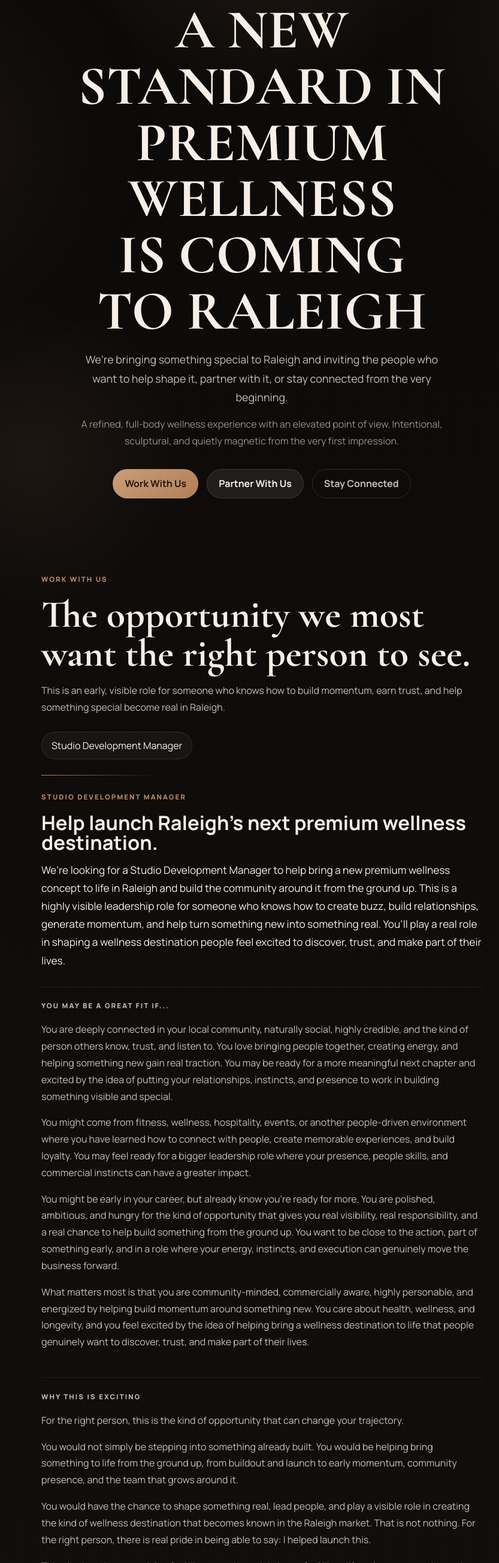
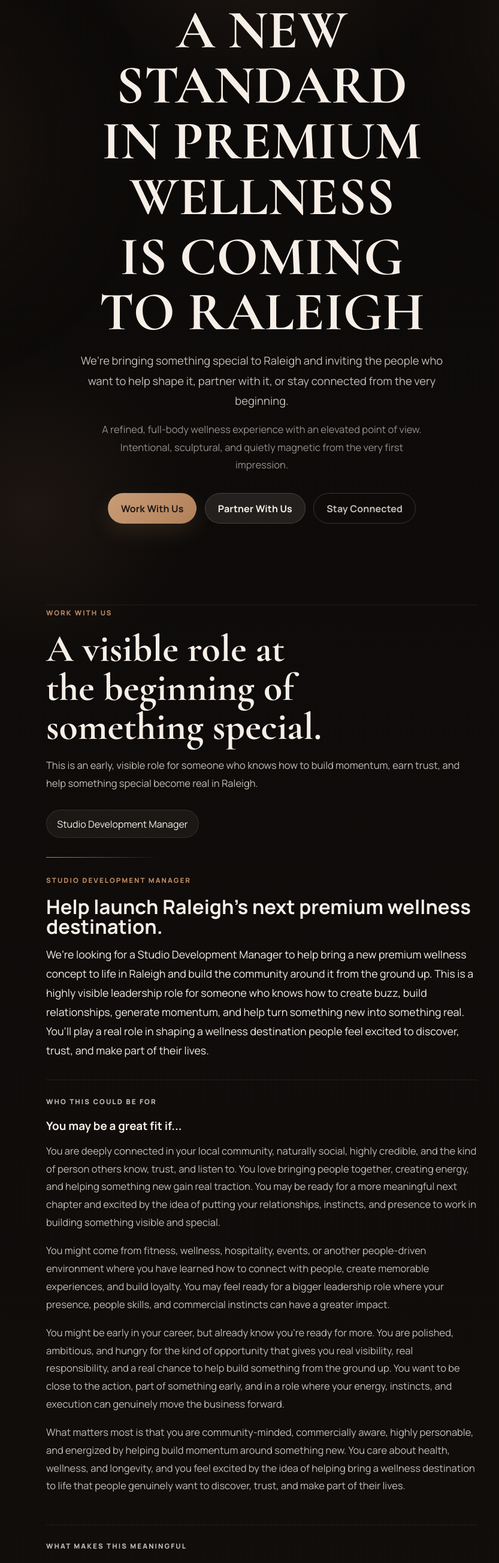
Before and after one commit to rbediner/raleigh-premium-wellness, a website with bundled scripts: page site/index.html in a window 1280 px wide. Shown: the part 194-2800 px from the top of the page at 60% size, without its empty margins (203-1036 px from the left). Built offline with nearby package versions, Linux system fonts and the light colour scheme.

Commit message:
Polish staging page alignment and visual hierarchy

```diff
--- a/site/index.html
+++ b/site/index.html
@@ -43,9 +43,8 @@
       <section id="hero" class="hero-section hero-shell">
         <p class="eyebrow-label">Founder-Led Local Preview</p>
         <h1>
-          <span>A NEW STANDARD IN</span>
-          <span>PREMIUM WELLNESS</span>
-          <span>IS COMING TO RALEIGH</span>
+          <span>A NEW STANDARD IN PREMIUM WELLNESS</span>
+          <span class="hero-section__headline-accent">IS COMING TO RALEIGH</span>
         </h1>
         <p class="hero-section__lead">
           We’re bringing something special to Raleigh and inviting the people who want to help shape it,
@@ -72,7 +71,7 @@
       <section id="work-with-us" class="content-section content-shell content-shell--lead">
         <div class="section-heading">
           <p class="eyebrow-label">Work With Us</p>
-          <h2>The opportunity we most want the right person to see.</h2>
+          <h2>A visible role at the beginning of something special.</h2>
           <p class="section-heading__support">
             This is an early, visible role for someone who knows how to build momentum, earn trust, and help
             something special become real in Raleigh.
@@ -97,7 +96,8 @@
           </header>
 
           <section class="narrative-block">
-            <p class="eyebrow-label">You may be a great fit if...</p>
+            <p class="eyebrow-label">Who this could be for</p>
+            <h4>You may be a great fit if...</h4>
             <p>
               You are deeply connected in your local community, naturally social, highly credible, and the
               kind of person others know, trust, and listen to. You love bringing people together, creating
@@ -127,7 +127,8 @@
           </section>
 
           <section class="narrative-block">
-            <p class="eyebrow-label">Why this is exciting</p>
+            <p class="eyebrow-label">What makes this meaningful</p>
+            <h4>Why this is exciting</h4>
             <p>For the right person, this is the kind of opportunity that can change your trajectory.</p>
             <p>
               You would not simply be stepping into something already built. You would be helping bring
@@ -157,7 +158,8 @@
           </section>
 
           <section class="narrative-block">
-            <p class="eyebrow-label">What you might find yourself doing</p>
+            <p class="eyebrow-label">How you may make an impact</p>
+            <h4>What you might find yourself doing</h4>
             <p class="section-preface">
               This is not an all-inclusive list, but here are some of the ways you may find yourself making
               an impact in this role:
@@ -210,7 +212,8 @@
           </section>
 
           <section class="narrative-block">
-            <p class="eyebrow-label">Interested? Know someone?</p>
+            <p class="eyebrow-label">Raise your hand or make an introduction</p>
+            <h4>Interested? Know someone?</h4>
             <p>If this sounds like you, let’s talk.</p>
             <p>
               And if someone came to mind while reading this, please share it with them. We’d love for the
@@ -241,7 +244,7 @@
       <section id="partner-with-us" class="content-section content-shell">
         <div class="section-heading">
           <p class="eyebrow-label">Partner With Us</p>
-          <h2>Community-minded by design.</h2>
+          <h2>Invite us into the right conversations.</h2>
           <p class="section-heading__support">
             We’re interested in warm, credible partnerships that feel thoughtfully connected to Raleigh and
             natural to share with the right people.
@@ -264,7 +267,7 @@
       <section id="stay-connected" class="content-section content-shell">
         <div class="section-heading">
           <p class="eyebrow-label">Stay Connected</p>
-          <h2>Be near the front of the line.</h2>
+          <h2>Stay close as Raleigh takes shape.</h2>
           <p class="section-heading__support">
             Want to be first in line when pre-sales opens? Sign up below to be notified when a limited
             number of discounted Founding Member VIP packages become available and to stay connected as we
@@ -283,7 +286,7 @@
       <section id="about" class="content-section content-shell">
         <div class="section-heading">
           <p class="eyebrow-label">About Us</p>
-          <h2>Personal, local, and building toward something special.</h2>
+          <h2>A local beginning, built with care.</h2>
           <p class="section-heading__support">
             We’re bringing this to Raleigh because we believe the city is ready for a more intentional, more
             polished, and more memorable wellness experience.
@@ -317,6 +320,7 @@
               height="960"
             />
           </picture>
+          <figcaption class="founder-photo-card__caption">Roman and Marianna</figcaption>
         </figure>
 
         <div class="editorial-copy">
@@ -334,7 +338,7 @@
       <section id="contact" class="contact-section content-shell">
         <div class="section-heading">
           <p class="eyebrow-label">Contact</p>
-          <h2>Start the conversation.</h2>
+          <h2>Choose your path and let’s begin.</h2>
           <p class="section-heading__support">
             Choose the path that fits you best and share a few details. We’ll take it from there.
           </p>
--- a/styles/site.css
+++ b/styles/site.css
@@ -17,8 +17,8 @@
   --radius-small: 14px;
   --shadow-soft: 0 24px 70px rgba(0, 0, 0, 0.22);
   --shadow-strong: 0 34px 100px rgba(0, 0, 0, 0.34);
-  --page-width: 46rem;
-  --hero-width: 52rem;
+  --page-width: 45rem;
+  --hero-width: 54rem;
   --header-offset: 5.75rem;
 }
 
@@ -199,12 +199,17 @@ h2 {
 
 h1 {
   margin-bottom: 1.15rem;
-  font-size: clamp(3rem, 8vw, 5.75rem);
+  font-size: clamp(3.1rem, 7.1vw, 6rem);
   text-wrap: balance;
+  max-width: 14.4ch;
 }
 
 h1 span {
   display: block;
+}
+
+.hero-section__headline-accent {
+  margin-top: 0.08em;
 }
 
 h2 {
@@ -218,6 +223,13 @@ h3 {
   font-size: clamp(1.48rem, 2.6vw, 2.05rem);
 }
 
+h4 {
+  margin: 0 0 0.95rem;
+  font-size: 1.18rem;
+  line-height: 1.28;
+  color: var(--ink);
+}
+
 p,
 li,
 label,
@@ -225,8 +237,8 @@ input,
 textarea,
 select,
 button {
-  font-size: 1rem;
-  line-height: 1.74;
+  font-size: 1.035rem;
+  line-height: 1.8;
 }
 
 .hero-section {
@@ -246,12 +258,13 @@ button {
 .hero-section__lead {
   margin: 0;
   color: var(--ink-soft);
-  font-size: 1.12rem;
+  font-size: 1.15rem;
 }
 
 .hero-section__support {
   margin: 1rem 0 0;
   color: var(--ink-muted);
+  max-width: 35rem;
 }
 
 .hero-section__actions,
@@ -270,15 +283,17 @@ button {
 
 .content-section,
 .contact-section {
-  padding: 3.7rem 0 0;
+  padding: 4.25rem 0 0;
 }
 
 .content-shell--lead {
-  padding-top: 4.3rem;
+  padding-top: 4.9rem;
 }
 
 .section-heading {
-  margin-bottom: 1.6rem;
+  margin-bottom: 1.85rem;
+  padding-top: 0.2rem;
+  border-top: 1px solid rgba(247, 239, 231, 0.08);
 }
 
 .section-heading__support,
@@ -294,18 +309,29 @@ button {
 .role-subnav {
   display: flex;
   gap: 0.75rem;
-  margin-bottom: 1.6rem;
+  margin-bottom: 1.95rem;
 }
 
 .role-subnav__link {
   display: inline-flex;
   align-items: center;
   min-height: 2.9rem;
-  padding: 0.7rem 1rem;
+  padding: 0.72rem 1.08rem;
   border-radius: 999px;
   border: 1px solid var(--line);
-  background: rgba(247, 239, 231, 0.04);
+  background: rgba(247, 239, 231, 0.05);
   text-decoration: none;
+  transition:
+    background 160ms ease,
+    border-color 160ms ease,
+    transform 160ms ease;
+}
+
+.role-subnav__link:hover,
+.role-subnav__link:focus-visible {
+  background: rgba(247, 239, 231, 0.08);
+  border-color: var(--line-strong);
+  transform: translateY(-1px);
 }
 
 .manager-feature,
@@ -328,8 +354,8 @@ button {
 
 .manager-feature {
   display: grid;
-  gap: 1.75rem;
-  padding-top: 1.7rem;
+  gap: 2rem;
+  padding-top: 1.85rem;
 }
 
 .manager-feature__header,
@@ -343,16 +369,16 @@ button {
 
 .manager-feature__lead {
   margin: 0;
-  font-size: 1.08rem;
+  font-size: 1.11rem;
 }
 
 .narrative-block {
-  padding-top: 1.35rem;
+  padding-top: 1.6rem;
   border-top: 1px solid rgba(247, 239, 231, 0.08);
 }
 
 .narrative-block p {
-  margin: 0 0 1rem;
+  margin: 0 0 1.08rem;
 }
 
 .section-preface {
@@ -372,11 +398,11 @@ button {
 }
 
 .manager-feature__actions {
-  margin-top: 1.3rem;
+  margin-top: 1.5rem;
 }
 
 .editorial-copy {
-  padding-top: 1.45rem;
+  padding-top: 1.55rem;
 }
 
 .editorial-copy p {
@@ -384,16 +410,26 @@ button {
 }
 
 .founder-photo-card {
-  margin: 0 0 1.5rem;
+  margin: 0 0 1.65rem;
+  position: relative;
 }
 
 .founder-photo-card__image {
   display: block;
   width: 100%;
-  aspect-ratio: 1 / 1;
+  aspect-ratio: 4 / 5;
   object-fit: cover;
+  object-position: center 34%;
   border-radius: var(--radius-large);
   box-shadow: var(--shadow-strong);
+}
+
+.founder-photo-card__caption {
+  margin-top: 0.8rem;
+  color: var(--ink-muted);
+  font-size: 0.92rem;
+  letter-spacing: 0.04em;
+  text-transform: uppercase;
 }
 
 .contact-form {
@@ -424,7 +460,7 @@ button {
 }
 
 .form-introduction {
-  margin-bottom: 1rem;
+  margin-bottom: 1.2rem;
 }
 
 .form-field-grid {
@@ -479,7 +515,7 @@ button {
 .form-field textarea,
 .richtext-editor__input {
   width: 100%;
-  padding: 0.9rem 0.95rem;
+  padding: 0.95rem 1rem;
   border-radius: var(--radius-small);
   border: 1px solid rgba(247, 239, 231, 0.14);
   background: rgba(247, 239, 231, 0.03);
@@ -535,8 +571,8 @@ button {
 
 .richtext-toolbar button,
 .button-link {
-  min-height: 3.1rem;
-  padding: 0.72rem 1.2rem;
+  min-height: 3.2rem;
+  padding: 0.78rem 1.3rem;
   border-radius: 999px;
   font: inherit;
 }
@@ -556,6 +592,7 @@ button {
   border: 1px solid transparent;
   text-decoration: none;
   font-weight: 700;
+  letter-spacing: 0.01em;
   cursor: pointer;
   transition:
     transform 160ms ease,
@@ -573,17 +610,18 @@ button {
 .button-link--primary {
   background: linear-gradient(135deg, #c89d77 0%, #b28059 100%);
   color: var(--ink-deep);
+  box-shadow: 0 14px 34px rgba(178, 128, 89, 0.16);
 }
 
 .button-link--secondary {
-  background: rgba(247, 239, 231, 0.08);
-  border-color: rgba(247, 239, 231, 0.12);
+  background: rgba(247, 239, 231, 0.09);
+  border-color: rgba(247, 239, 231, 0.16);
   color: var(--ink);
 }
 
 .button-link--ghost {
   background: transparent;
-  border-color: rgba(247, 239, 231, 0.14);
+  border-color: rgba(247, 239, 231, 0.18);
   color: var(--ink-soft);
 }
 
```
